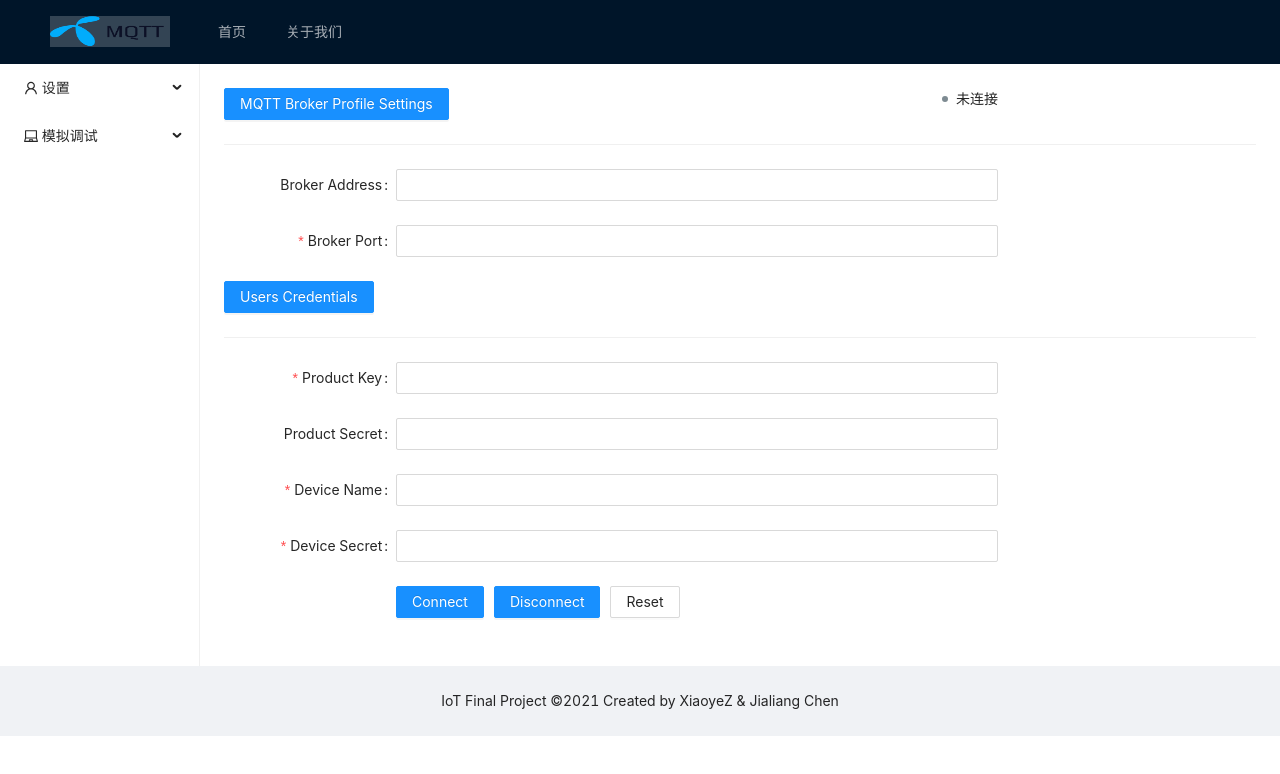
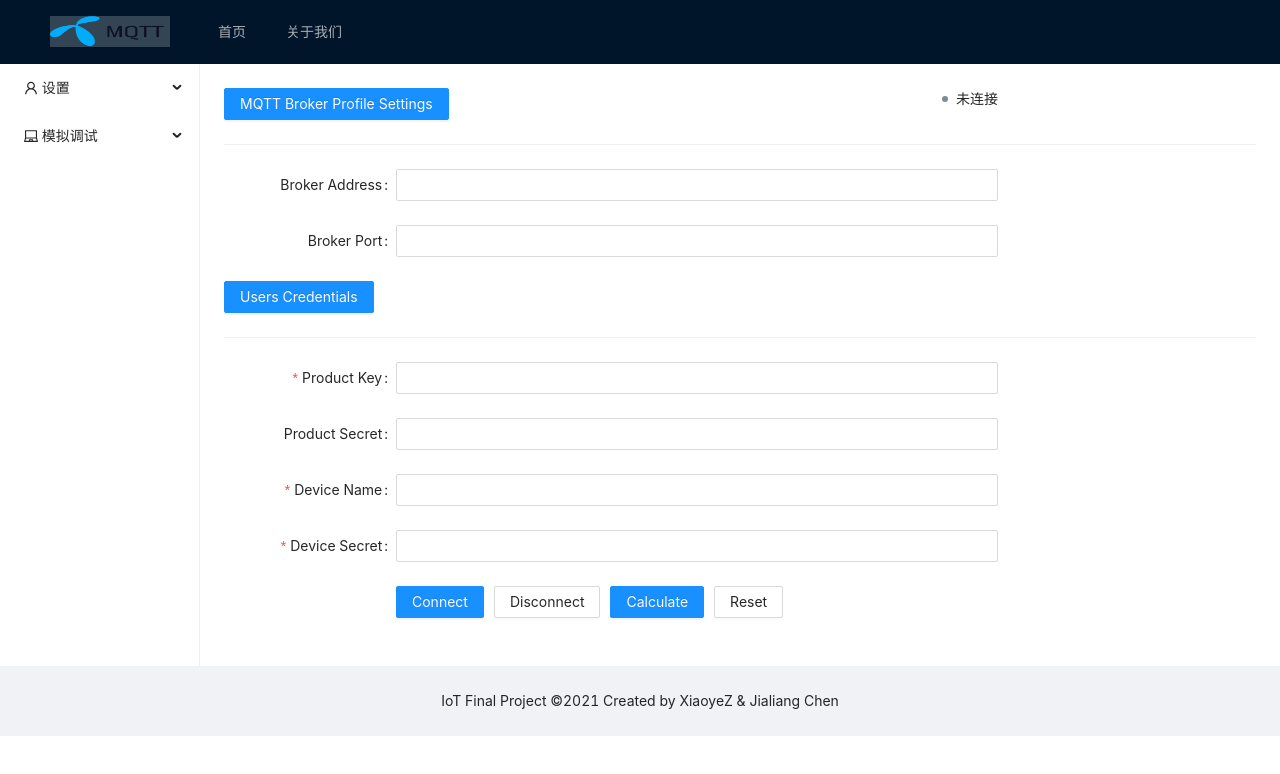
Before and after one commit to ZXXYy/webMQTT, a Vue app in the folder web/: page /Connection in a window 1280 px wide. Shown: the top 774 px of the page. Built offline with nearby package versions, Linux system fonts and the light colour scheme; no server answers.

Commit message:
24. 增加计算用户名密码选项

```diff
--- a/web/src/components/sidebar/Connection.vue
+++ b/web/src/components/sidebar/Connection.vue
@@ -42,8 +42,15 @@
 
                     <a-form-item :wrapper-col="{ span: 14, offset: 4 }">
                         <a-button type="primary" @click="onSubmit">Connect</a-button>
-                        <a-button style="margin-left: 10px" type="primary" @click="onDisconnet">Disconnect</a-button>
+                        <a-button style="margin-left: 10px" @click="onDisconnet">Disconnect</a-button>
+                        <a-button style="margin-left: 10px" type="primary" @click="showModal">Calculate</a-button>
+                        <a-modal v-model:visible="visible" title="Username and Password" @ok="handleOk">
+                          <p>username: {{userInfo.username}}</p>
+                          <p>password: {{userInfo.password}}</p>
+                          <p>clientID: {{userInfo.clientid}}</p>
+                        </a-modal>
                         <a-button style="margin-left: 10px" @click="resetForm">Reset</a-button>
+
                     </a-form-item>
                 </a-form>
 
@@ -65,10 +72,17 @@
         deviceName: string;
         deviceSecret: string;
     }
+    interface DataItem {
+      username: string;
+      password: string;
+      clientid: string;
+    }
+    const data: DataItem[] = [];
     export default defineComponent({
         setup() {
             const connected = ref();
             const formRef = ref();
+            const userInfo = ref(data);
             const formState: UnwrapRef<FormState> = reactive({
                 addr: '',
                 port: '',
@@ -78,7 +92,7 @@
                 deviceSecret: '',
             });
             const rules = {
-                port: [{ required: true, message: 'Please input Broker port', trigger: 'blur' }],
+                // port: [{ required: true, message: 'Please input Broker port', trigger: 'blur' }],
                 productKey: [{ required: true, message: 'Please input productKey', trigger: 'blur'}],
                 // productSecret: [{required: true, message: 'Please input productSecret', trigger: 'blur'}],
                 deviceName: [{required: true, message: 'Please input deviceName', trigger: 'blur'}],
@@ -151,6 +165,24 @@
             const resetForm = () => {
                 formRef.value.resetFields();
             };
+            const visible = ref<boolean>(false);
+
+            const showModal = () => {
+              visible.value = true;
+              axios.get("http://127.0.0.1:8880/userSignData",
+              ).then(
+                  (response) => {
+                    const data = response.data["a"];
+                    console.log(data);
+                    userInfo.value = data;
+                  }
+              );
+            };
+
+            const handleOk = (e: MouseEvent) => {
+              console.log(e);
+              visible.value = false;
+            };
             return {
                 formRef,
                 labelCol: { span: 4 },
@@ -158,10 +190,14 @@
                 other: '',
                 formState,
                 rules,
+                userInfo,
                 onSubmit,
                 onDisconnet,
                 resetForm,
                 connected,
+                visible,
+                showModal,
+                handleOk,
             };
         },
     });
```
